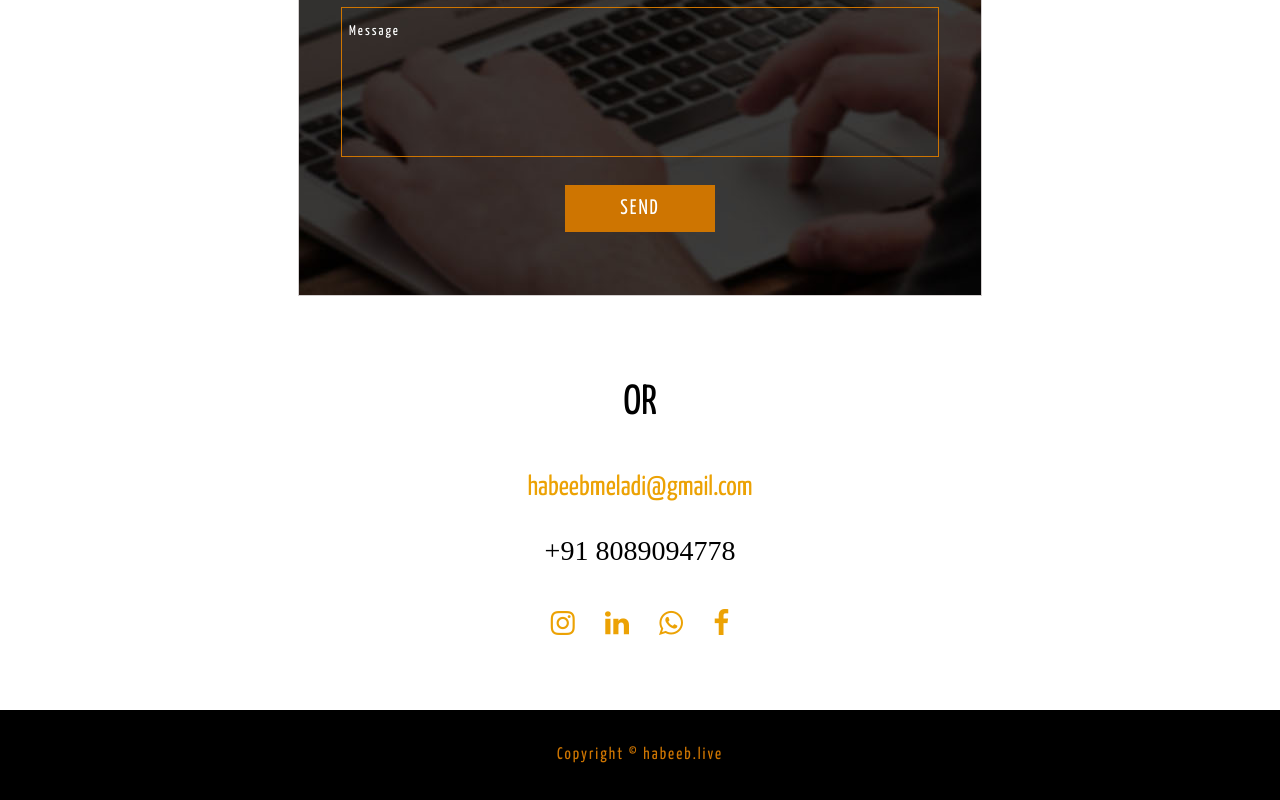
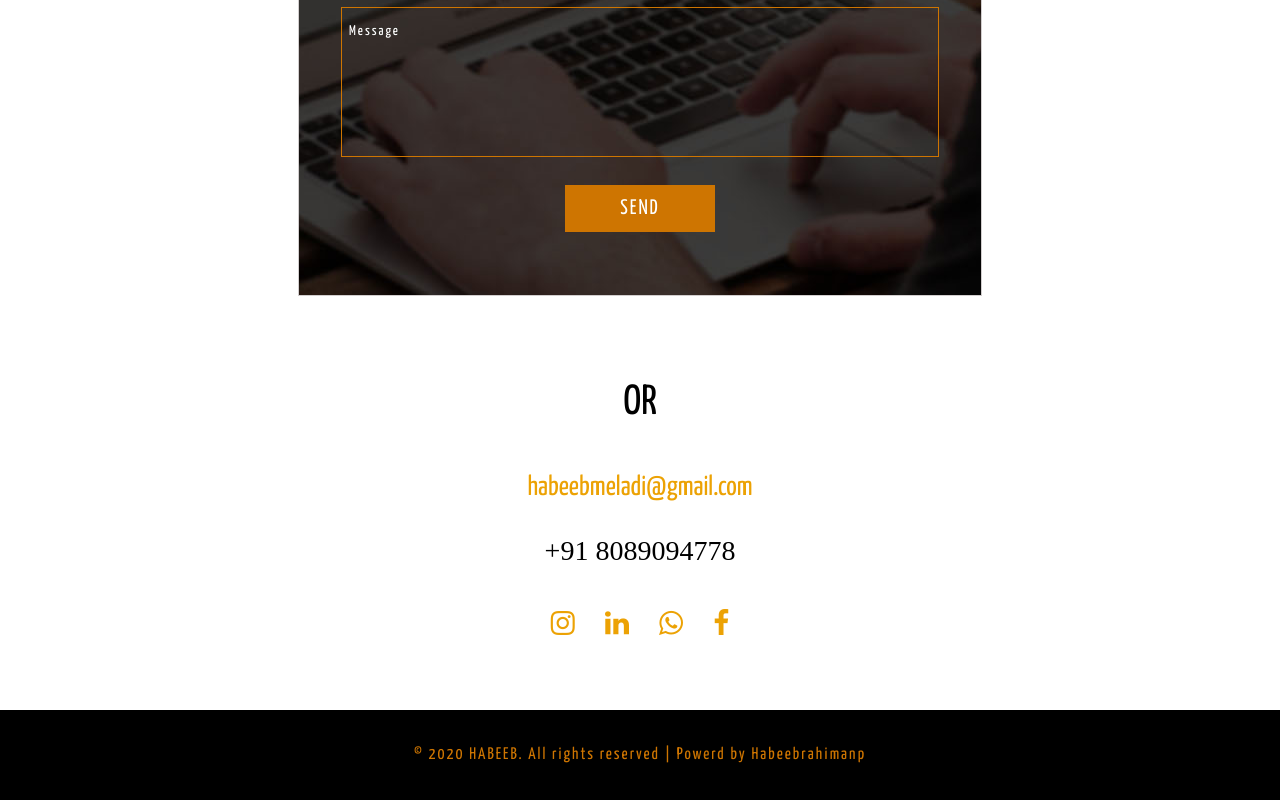
Before and after one commit to HABEEBRAHIMANP/me, a plain HTML site: page index.html in a window 1280 px wide. Shown: the part 4914-5714 px from the top of the page. Drawn offline with Linux system fonts and the light colour scheme.

Commit message:
<p>&copy; 2020 HABEEB. All rights reserved

```diff
--- a/index.html
+++ b/index.html
@@ -517,7 +517,7 @@ Smartphone Compatible web template, free webdesigns for Nokia, Samsung, LG, Sony
 <!-- footer -->
 <div class="agileits_w3layouts-footer text-center">
 	<div class="container">
-		<p>Copyright &copy; habeeb.live</p>
+		<p>&copy; 2020 HABEEB. All rights reserved | Powerd by <a href="https://habeeb.live">Habeebrahimanp</a></p>
 	</div>
 </div>
 <!-- //footer -->
```
